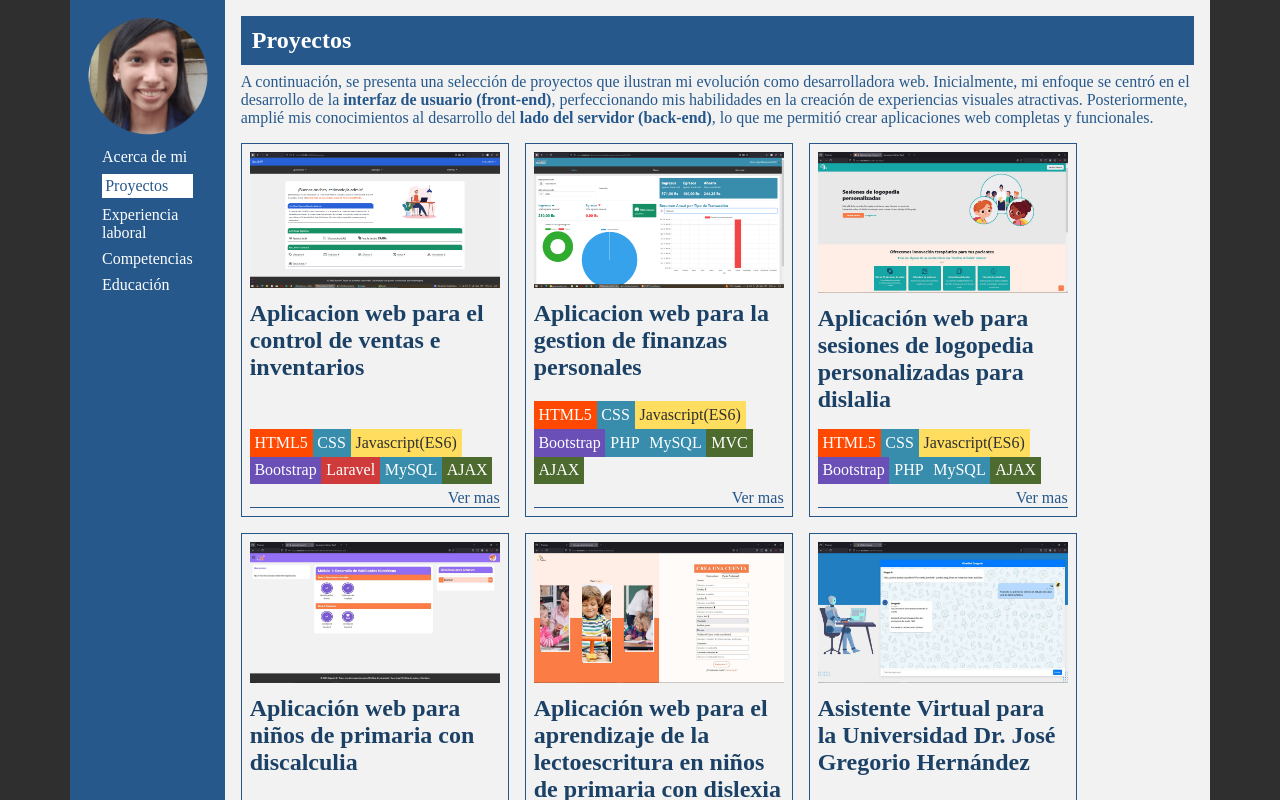
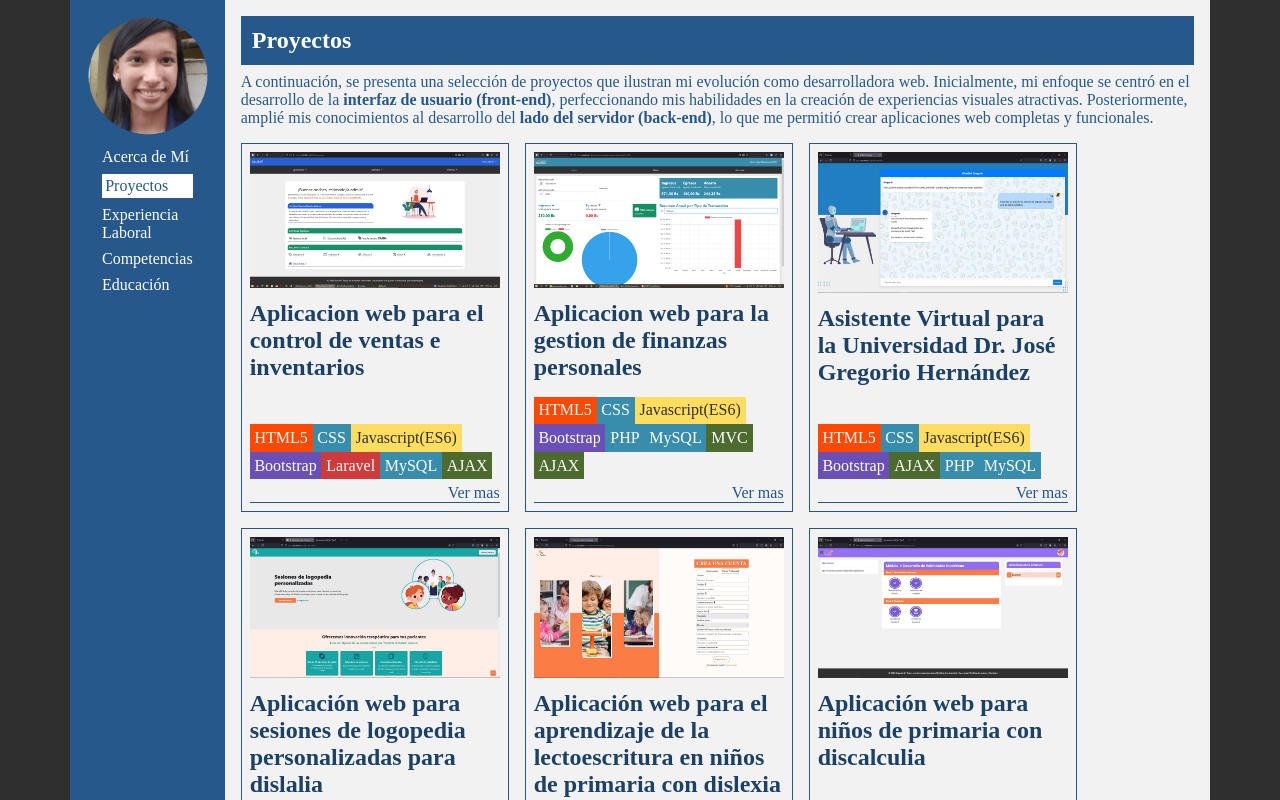
Before and after one commit to YaneriPerdomo/ing-yaneri-perdomo, a Vue app: page /proyectos in a window 1280 px wide. Shown: the top 800 px of the page. Built offline with nearby package versions, Linux system fonts and the light colour scheme.

Commit message:
Mejorando la redaccion

```diff
--- a/src/components/Aside.vue
+++ b/src/components/Aside.vue
@@ -1,5 +1,4 @@
 <script setup>
-
 const url = window.location;
 
 const URL_PATH_NAME = url.pathname;
@@ -7,35 +6,71 @@ const URL_PATH_NAME = url.pathname;
 <template>
   <aside class="col-12 col-md-2 sidebar flex-center-full sidebar">
     <figure class="sidebar__photo">
-      <img src="../../public/photo-yaneri-perdomo.png" class="img-fluid" alt="" draggable="false">
+      <img
+        src="../../public/photo-yaneri-perdomo.png"
+        class="img-fluid"
+        alt=""
+        draggable="false"
+      />
     </figure>
     <nav class="sidebar__navegation">
       <ul class="remove-circles-item-lists remove-padding sidebar__list">
-        <li class="sidebar__list-item" :id="URL_PATH_NAME == '/acerca-de-mi'
-          || URL_PATH_NAME == '/' || URL_PATH_NAME == ''
-         ? 'sidebar-item--selected' : ''">
-          <router-link :to="{ name: '/acerca-de-mi' }" class="text-white">Acerca de mi</router-link>
+        <li
+          class="sidebar__list-item"
+          :id="
+            URL_PATH_NAME == '/acerca-de-mi' ||
+            URL_PATH_NAME == '/' ||
+            URL_PATH_NAME == ''
+              ? 'sidebar-item--selected'
+              : ''
+          "
+        >
+          <router-link :to="{ name: '/acerca-de-mi' }" class="text-white"
+            >Acerca de Mí</router-link
+          >
         </li>
-        <li class="sidebar__list-item" :id="URL_PATH_NAME == '/proyectos'
-          || URL_PATH_NAME == '/proyectos/tasa-del-dia'
-          || URL_PATH_NAME == '/proyectos/calidad-financiera'
-          || URL_PATH_NAME == '/proyectos/sonidos-del-habla'
-          || URL_PATH_NAME == '/proyectos/espacio-n'
-          || URL_PATH_NAME == '/proyectos/tu-puedes'
-          || URL_PATH_NAME == '/proyectos/gregorin'
-          || URL_PATH_NAME == '/proyectos/stock-yp'
-
-           ? 'sidebar-item--selected' : ''">
-          <router-link :to="{ name:'/proyectos'}" class="text-white">Proyectos</router-link>
+        <li
+          class="sidebar__list-item"
+          :id="
+            URL_PATH_NAME == '/proyectos' ||
+            URL_PATH_NAME == '/proyectos/tasa-del-dia' ||
+            URL_PATH_NAME == '/proyectos/calidad-financiera' ||
+            URL_PATH_NAME == '/proyectos/sonidos-del-habla' ||
+            URL_PATH_NAME == '/proyectos/espacio-n' ||
+            URL_PATH_NAME == '/proyectos/tu-puedes' ||
+            URL_PATH_NAME == '/proyectos/gregorin' ||
+            URL_PATH_NAME == '/proyectos/stock-yp'
+              ? 'sidebar-item--selected'
+              : ''
+          "
+        >
+          <router-link :to="{ name: '/proyectos' }" class="text-white"
+            >Proyectos</router-link
+          >
         </li>
-        <li class="sidebar__list-item" :id="URL_PATH_NAME == '/experiencia-laboral' ? 'sidebar-item--selected' : ''">
-          <router-link :to="{ name: '/experiencia-laboral' }" class="text-white">Experiencia laboral </router-link>
+        <li
+          class="sidebar__list-item"
+          :id="URL_PATH_NAME == '/experiencia-laboral' ? 'sidebar-item--selected' : ''"
+        >
+          <router-link :to="{ name: '/experiencia-laboral' }" class="text-white"
+            >Experiencia Laboral
+          </router-link>
         </li>
-        <li class="sidebar__list-item" :id="URL_PATH_NAME == '/competencias' ? 'sidebar-item--selected' : ''">
-          <router-link :to="{ name: '/competencias' }" class="text-white">Competencias </router-link>
+        <li
+          class="sidebar__list-item"
+          :id="URL_PATH_NAME == '/competencias' ? 'sidebar-item--selected' : ''"
+        >
+          <router-link :to="{ name: '/competencias' }" class="text-white"
+            >Competencias
+          </router-link>
         </li>
-        <li class="sidebar__list-item" :id="URL_PATH_NAME == '/educacion' ? 'sidebar-item--selected' : ''">
-          <router-link :to="{ name: '/educacion' }" class="text-white">Educación </router-link>
+        <li
+          class="sidebar__list-item"
+          :id="URL_PATH_NAME == '/educacion' ? 'sidebar-item--selected' : ''"
+        >
+          <router-link :to="{ name: '/educacion' }" class="text-white"
+            >Educación
+          </router-link>
         </li>
       </ul>
     </nav>
@@ -46,8 +81,8 @@ const URL_PATH_NAME = url.pathname;
 .sidebar {
   align-items: self-start;
   display: flex;
-    flex-direction: column;
-      justify-content: start;
+  flex-direction: column;
+  justify-content: start;
 }
 
 #sidebar-item--selected {
@@ -62,21 +97,19 @@ const URL_PATH_NAME = url.pathname;
   padding: 0.2rem;
 }
 
-
-#sidebar-item--selected>a {
+#sidebar-item--selected > a {
   color: var(--color-azul-claro);
   text-decoration: none;
 }
 
-
-.sidebar__photo > img{
+.sidebar__photo > img {
   max-width: 100%;
   height: auto;
   height: auto;
   width: clamp(80px, 50vw, 128px);
 }
 
-figure{
+figure {
   margin: 0;
 }
 </style>
--- a/src/components/List.vue
+++ b/src/components/List.vue
@@ -3,7 +3,6 @@ const props = defineProps({
   data: Object,
   type: String,
 });
-
 </script>
 <template>
   <template v-if="props.type == 'Multiple List'">
@@ -13,9 +12,7 @@ const props = defineProps({
       </h2>
       <ul class="content__section-list">
         <template v-for="functions in value.functions">
-          <li class="content__section-list-item">
-            {{ functions }}
-          </li>
+          <li class="content__section-list-item" v-html="functions"></li>
         </template>
       </ul>
     </template>
@@ -34,7 +31,7 @@ const props = defineProps({
             <li class="content__section-list-item remove-circles-item-lists">
               <ul class="content__section-list">
                 <template v-for="place in concept.places" :key="index">
-                  <li class="content__section-list-item" >{{ place }}</li>
+                  <li class="content__section-list-item" v-html="place"></li>
                 </template>
               </ul>
             </li>
--- a/src/views/AboutMe.vue
+++ b/src/views/AboutMe.vue
@@ -12,7 +12,7 @@ const array = {
     <div class="content m-1">
       <h1 class="content__title m-1">Yaneri Perdomo Paola Barrios</h1>
       <h2 class="content__subtitle m-1">
-        Ingeniera de sistemas | Desarrollora Full Stack Jr en Software
+        Ingeniera de sistemas | Desarrollora Full Stack en Aplicaciones Web
       </h2>
       <p class="content__description m-0">
         Mi perfil profesional se enfoca en el desarrollo de
@@ -52,9 +52,11 @@ const array = {
       </div>
       <br />
       <small class="content__note">
-        👩‍💻 Este portafolio fue creado con <span>Vue.js 3</span> 💚
+        👩‍💻 Este Portafolio Web fue creado con <span>Vue.js 3</span> 💚
       </small>
       <List :saludar="array"></List>
+      <br />
+      <br />
     </div>
   </Layout>
 </template>
--- a/src/views/Competencies.vue
+++ b/src/views/Competencies.vue
@@ -67,6 +67,8 @@ const SOFT_SKILLS = {
             </li>
         </ul>
       </section>
+       <br />
+      <br />
     </div>
   </Layout>
 </template>
--- a/src/views/ProjectDetails.vue
+++ b/src/views/ProjectDetails.vue
@@ -322,6 +322,8 @@ let selectImage = (img) => {
   <Layout>
     <div class="content m-1">
       <ShowProject :projectData="projectSelected"></ShowProject>
+      <br />
+      <br />
     </div>
   </Layout>
 </template>
--- a/src/views/Projects.vue
+++ b/src/views/Projects.vue
@@ -41,6 +41,20 @@ const PROJECTS = [
     url: "proyectos/calidad-financiera",
   },
   {
+    title: " Asistente Virtual para la Universidad Dr. José Gregorio Hernández ",
+    img: "img/chat-bot/chat-bot02.JPG",
+    technologiesUsed: [
+      "HTML5",
+      "CSS",
+      "JavaScript(ES6)",
+      "Bootstrap",
+      "AJAX",
+      "PHP",
+      "MySQL",
+    ],
+    url: "proyectos/gregorin",
+  },
+  {
     title: " Aplicación web para sesiones de logopedia personalizadas para dislalia ",
     technologiesUsed: [
       "HTML5",
@@ -55,6 +69,13 @@ const PROJECTS = [
     url: "proyectos/sonidos-del-habla",
   },
   {
+    title:
+      " Aplicación web para el aprendizaje de la lectoescritura en niños de primaria con dislexia",
+    technologiesUsed: ["HTML5", "CSS", "JavaScript(ES6)", "Bootstrap", "PHP", "MySQL"],
+    img: "./img/tu-puedes/create-account.JPG",
+    url: "proyectos/tu-puedes",
+  },
+  {
     title: " Aplicación web para niños de primaria con discalculia ",
     technologiesUsed: [
       "HTML5",
@@ -67,27 +88,6 @@ const PROJECTS = [
     ],
     img: "./img/space-n/read.JPG",
     url: "proyectos/espacio-n",
-  },
-  {
-    title:
-      " Aplicación web para el aprendizaje de la lectoescritura en niños de primaria con dislexia",
-    technologiesUsed: ["HTML5", "CSS", "JavaScript(ES6)", "Bootstrap", "PHP", "MySQL"],
-    img: "./img/tu-puedes/create-account.JPG",
-    url: "proyectos/tu-puedes",
-  },
-  {
-    title: " Asistente Virtual para la Universidad Dr. José Gregorio Hernández ",
-    img: "img/chat-bot/chat-bot02.JPG",
-    technologiesUsed: [
-      "HTML5",
-      "CSS",
-      "JavaScript(ES6)",
-      "Bootstrap",
-      "AJAX",
-      "PHP",
-      "MySQL",
-    ],
-    url: "proyectos/gregorin",
   },
 ];
 </script>
@@ -104,6 +104,8 @@ const PROJECTS = [
         que me permitió crear aplicaciones web completas y funcionales.
       </p>
       <Card :data="PROJECTS"></Card>
+      <br />
+      <br />
     </div>
   </Layout>
 </template>
--- a/src/views/WorkExperience.vue
+++ b/src/views/WorkExperience.vue
@@ -35,10 +35,12 @@ const WORK_EXPERIENCE = {
 <template>
   <Layout>
     <div class="content m-1">
-      <h1 class="content__title m-1">Experiencia laboral</h1>
+      <h1 class="content__title m-1">Experiencia Laboral</h1>
       <section class="content__section content__section--formal-education">
         <List :data="WORK_EXPERIENCE" type="Multiple List"></List>
       </section>
+      <br />
+      <br />
     </div>
   </Layout>
 </template>
```
Also changed, not shown: src/views/Training.vue (+10 -8 lines).
